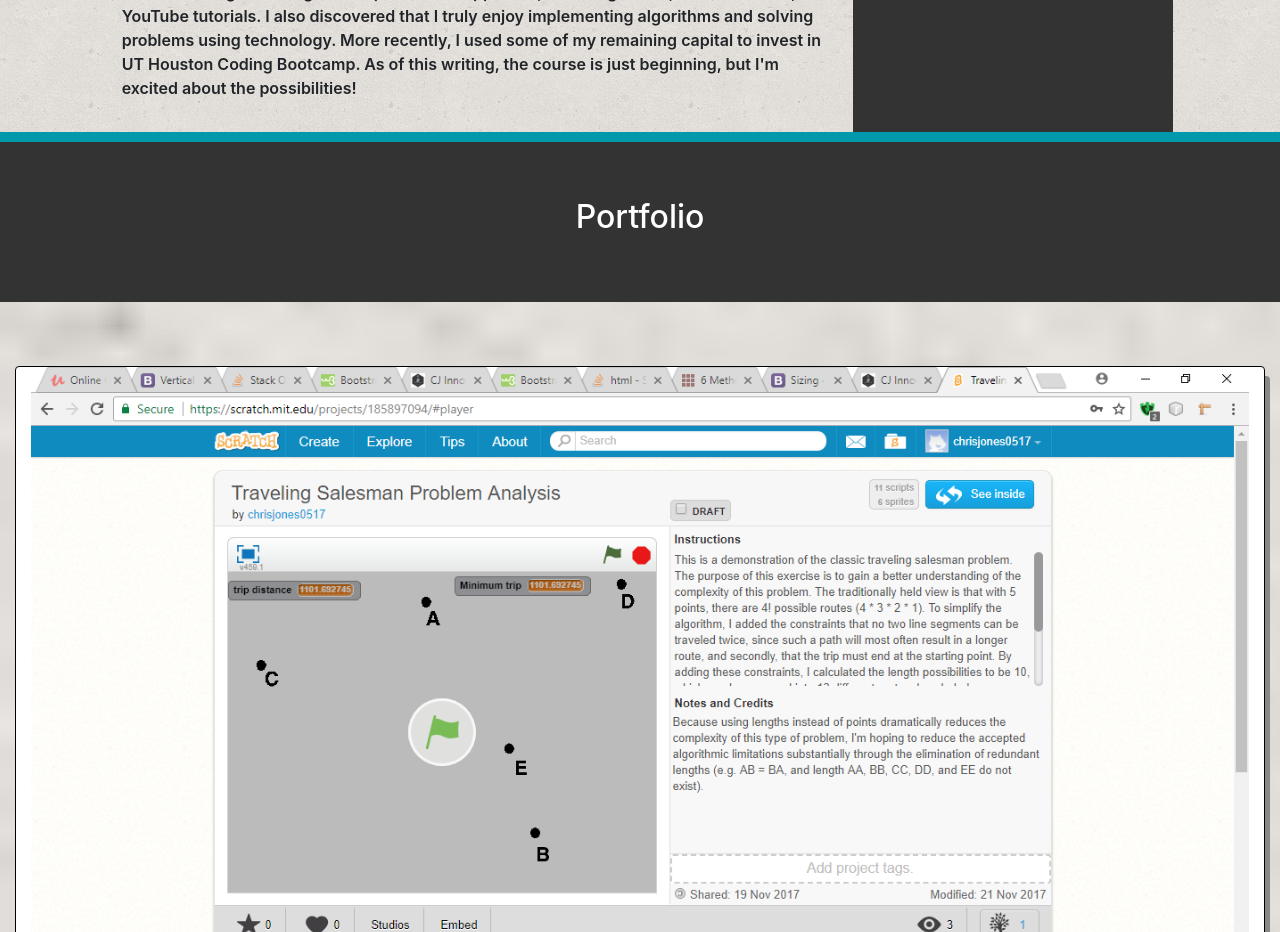
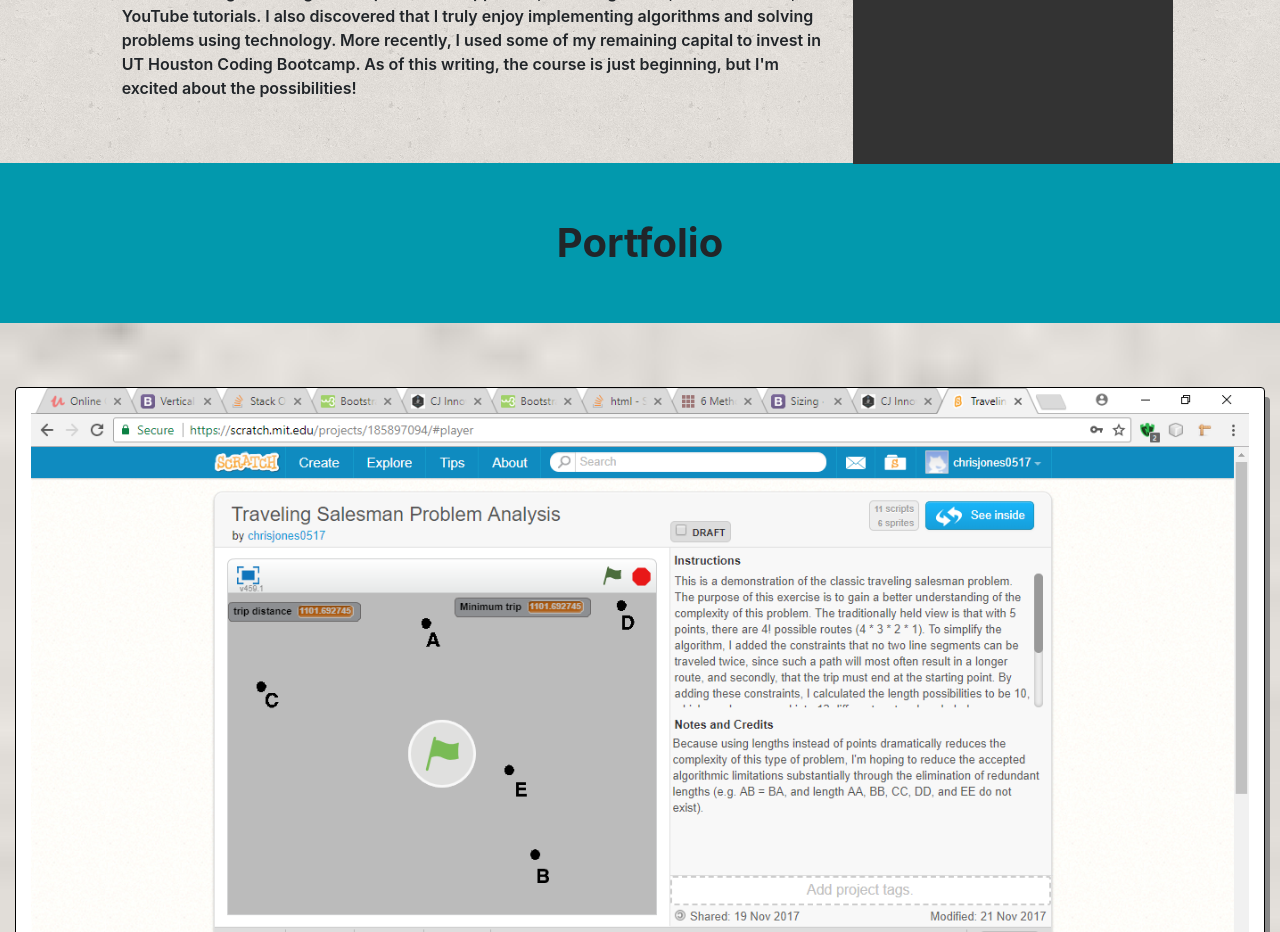
Before and after one commit to chrisjones0517/Basic-Portfolio-Bootstrap, a plain HTML site: page portfolio.html in a window 1280 px wide. Shown: the part 1080-2012 px from the top of the page. Drawn offline with nearby package versions, Linux system fonts and the light colour scheme.

Commit message:
This is a minor color change in a section title

```diff
--- a/assets/css/styles.css
+++ b/assets/css/styles.css
@@ -175,22 +175,16 @@ aside p {
     padding-bottom: 2rem;
 }
 
-.spacer3 {
-    position: relative;
+.spacer2 {
     background-color: #0299ad;
-    top: -2rem;
-    height: 10px;
-}
-
-.spacer2 {
-    color: #ffffff;
-    background-color: #333;
     text-align: center;
     height: 10rem;
-    margin-top: -2rem;
+    margin-top: -0.05rem;
 }
 
 .spacer2 h2 {
+    font-size: 2.5rem;
+    font-weight: 700;
     padding-top: 3.5rem;
 }
 
--- a/portfolio.html
+++ b/portfolio.html
@@ -116,7 +116,6 @@
                     </article>
                 </div>
             </section>
-            <div class="spacer3"></div>
             <div class="spacer2">
                 <h2>Portfolio</h2>
             </div>
```
